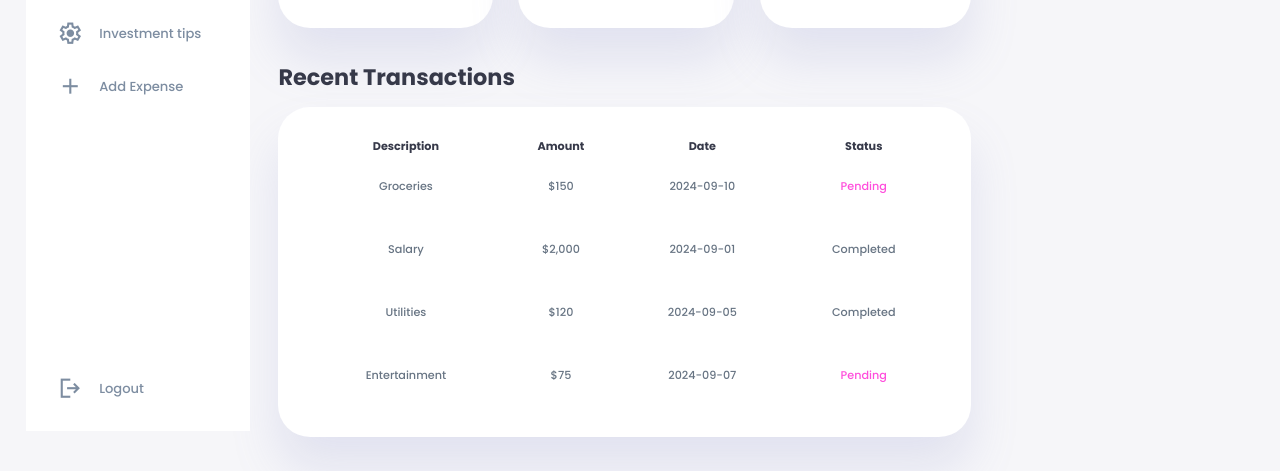
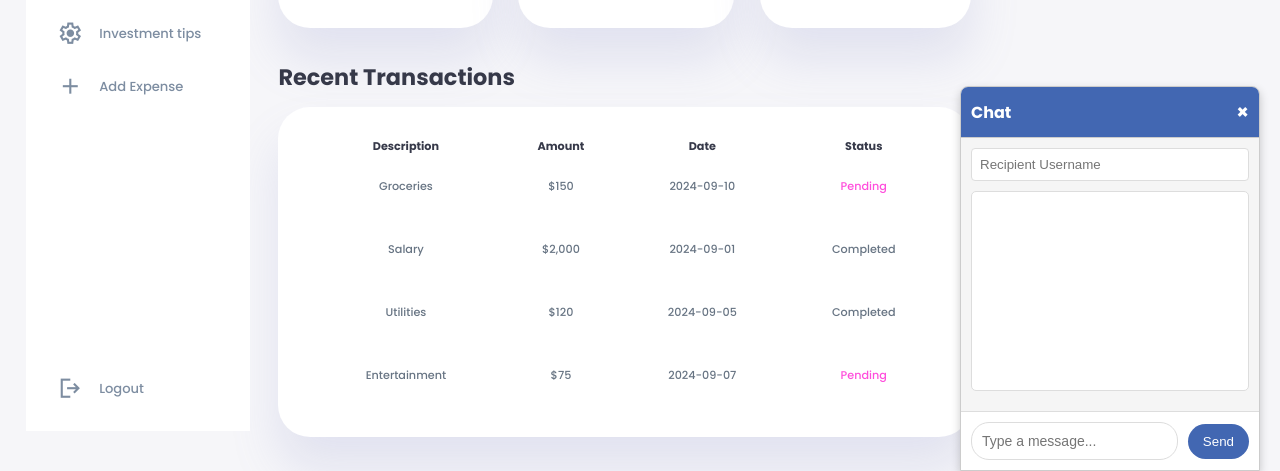
Before and after one commit to indravijay-bot/FianBro, a website: page frontend/views/Dashboard.html in a window 1280 px wide. Shown: the part 329-800 px from the top of the page. Drawn offline with nearby package versions, Linux system fonts and the light colour scheme; no server answers.

Commit message:
UI style for chat in dashboard is added

```diff
--- /dev/null
+++ b/frontend/css/chat.css
@@ -0,0 +1,145 @@
+/* Facebook-like Chatbox Styling */
+
+/* Chatbox Window */
+.chat-window {
+    width: 300px;
+    max-height: 400px;
+    position: fixed;
+    right: 20px;
+    bottom: 0;
+    background-color: #fff;
+    border: 1px solid #ccc;
+    border-radius: 8px 8px 0 0;
+    box-shadow: 0px 4px 10px rgba(0, 0, 0, 0.2);
+    display: flex;
+    flex-direction: column;
+    overflow: hidden;
+    z-index: 1000;
+}
+
+/* Chatbox Header */
+.chat-header {
+    background-color: #4267B2;
+    color: white;
+    padding: 10px;
+    font-size: 16px;
+    font-weight: bold;
+    display: flex;
+    justify-content: space-between;
+    align-items: center;
+    border-bottom: 1px solid #ccc;
+}
+
+.chat-title {
+    margin: 0;
+}
+
+/* Close Button */
+#chatModal .close {
+    color: white;
+    font-size: 20px;
+    cursor: pointer;
+}
+
+#chatModal .close:hover {
+    color: #ddd;
+}
+
+/* Chat Body */
+.chat-body {
+    flex: 1;
+    padding: 10px;
+    background-color: #f5f5f5;
+    overflow-y: auto;
+}
+
+/* Chat Box */
+.chat-box {
+    background-color: white;
+    height: 200px;
+    padding: 10px;
+    overflow-y: scroll;
+    border: 1px solid #ddd;
+    border-radius: 5px;
+    margin-bottom: 10px;
+}
+
+.chat-box p {
+    padding: 8px;
+    border-radius: 18px;
+    margin-bottom: 10px;
+    max-width: 70%;
+    font-size: 14px;
+}
+
+/* Sent Message */
+.chat-box p.sent {
+    background-color: #4267B2;
+    color: white;
+    margin-left: auto;
+    text-align: right;
+}
+
+/* Received Message */
+.chat-box p.received {
+    background-color: #f1f0f0;
+    color: black;
+    margin-right: auto;
+    text-align: left;
+}
+
+/* Recipient Input */
+.recipient-input {
+    width: 100%;
+    padding: 8px;
+    border: 1px solid #ddd;
+    border-radius: 4px;
+    margin-bottom: 10px;
+}
+
+/* Chat Footer */
+.chat-footer {
+    display: flex;
+    align-items: center;
+    padding: 10px;
+    background-color: #fff;
+    border-top: 1px solid #ddd;
+}
+
+/* Message Input */
+.message-input {
+    flex: 1;
+    padding: 10px;
+    border: 1px solid #ddd;
+    border-radius: 18px;
+    font-size: 14px;
+}
+
+/* Send Button */
+.send-btn {
+    background-color: #4267B2;
+    color: white;
+    border: none;
+    padding: 10px 15px;
+    border-radius: 18px;
+    margin-left: 10px;
+    cursor: pointer;
+}
+
+.send-btn:hover {
+    background-color: #365899;
+}
+
+/* Scrollbar Styling */
+.chat-box::-webkit-scrollbar {
+    width: 8px;
+}
+
+.chat-box::-webkit-scrollbar-track {
+    background-color: #f1f1f1;
+}
+
+.chat-box::-webkit-scrollbar-thumb {
+    background-color: #bbb;
+    border-radius: 4px;
+}
--- a/frontend/js/chat.js
+++ b/frontend/js/chat.js
@@ -2,7 +2,7 @@ const socket = io(); // Connect to the server
 
 // Chat elements
 const chatModal = document.getElementById('chatModal');
-const openChatBtn = document.getElementById('openChat');
+const openChatBtn = document.getElementById('openChat'); // Corrected button reference
 const closeChatBtn = document.getElementById('closeChat');
 const chatBox = document.getElementById('chatBox');
 const messageInput = document.getElementById('messageInput');
--- a/frontend/views/Dashboard.html
+++ b/frontend/views/Dashboard.html
@@ -7,6 +7,7 @@
   <title>Personal Finance Dashboard</title>
   <link rel="stylesheet" href="https://fonts.googleapis.com/css2?family=Material+Symbols+Sharp:opsz,wght,FILL,GRAD@48,400,0,0" />
   <link rel="stylesheet" href="../css/dashboard.css">
+  <link rel="stylesheet" href="../css/chat.css">
 </head>
 <body>
   <div class="container">
@@ -28,7 +29,7 @@
           <span class="material-symbols-sharp">account_balance_wallet</span>
           <h3>Expenses</h3>
         </a>
-        <a href="#" onclick="openChat()">
+        <a href="#" id="openChat">
           <span class="material-symbols-sharp">insights</span>
           <h3>Chat</h3>
         </a>
@@ -195,15 +196,20 @@
       </div>
     </div>
   </div>
-  <div id="chatModal" class="modal">
-    <div class="modal-content">
+  <div id="chatModal" class="chat-window">
+    <div class="chat-header">
+        <span class="chat-title">Chat</span>
         <span class="close" id="closeChat">&times;</span>
-        <h2>Chat</h2>
-        <!-- New input to select recipient -->
-        <input type="text" id="recipientInput" placeholder="Recipient Username">
-        <div id="chatBox"></div>
-        <input type="text" id="messageInput" placeholder="Type your message">
-        <button id="sendMessage">Send</button>
+    </div>
+    <div class="chat-body">
+        <input type="text" id="recipientInput" class="recipient-input" placeholder="Recipient Username">
+        <div id="chatBox" class="chat-box">
+            <!-- Messages will appear here -->
+        </div>
+    </div>
+    <div class="chat-footer">
+        <input type="text" id="messageInput" class="message-input" placeholder="Type a message...">
+        <button id="sendMessage" class="send-btn">Send</button>
     </div>
 </div>
 
--- a/server.js
+++ b/server.js
@@ -3,6 +3,7 @@ const path = require('path');
 const db = require('./backend/Config/db');
 const { app, server } = require('./backend/Config/serverConfig');
 const { port } = require('./backend/Config/envConfig');
+const socketIO = require('socket.io');
 
 // Serve static frontend files
 app.use(express.static(path.join(__dirname, 'frontend')));
```
